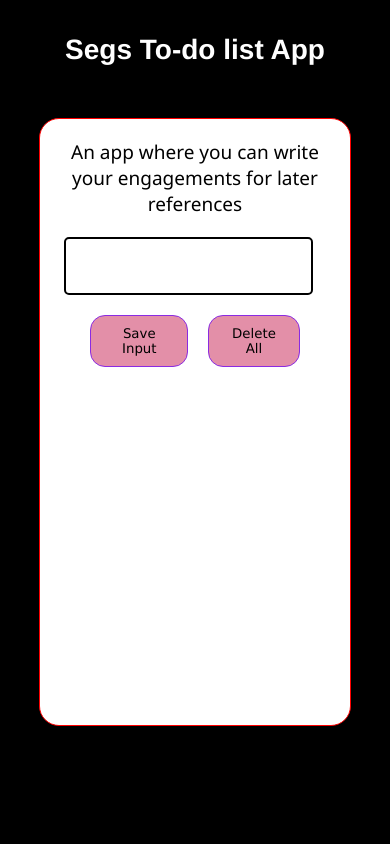
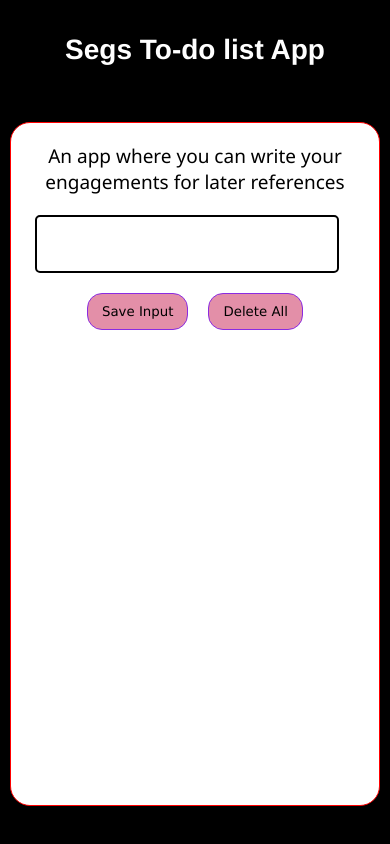
Before and after one commit to segun651/to-do-list-app, a plain HTML site: page index.html in a window 390 px wide. Drawn offline with Linux system fonts and the light colour scheme.

Commit message:
Update index.css

```diff
--- a/index.css
+++ b/index.css
@@ -11,7 +11,7 @@
           display: flex;
           justify-content: center;
           align-items: center;
-           height: 80vh;
+           height: 90dvh;
      }
 
      .content {
@@ -37,9 +37,10 @@
              border-radius:5px ;
         }
            .btns {
-             width: 85% ;
+             width: 90% ;
              margin: auto ;
              display: flex;
+             justify-content: center;
 
            }
               button {
@@ -114,6 +115,9 @@
                        }
 
                        @media(max-width:600px) {
+                         .content {
+                           width: 95%;
+                         }
                          input {
                           padding: 1rem 3px;
                          }
```
